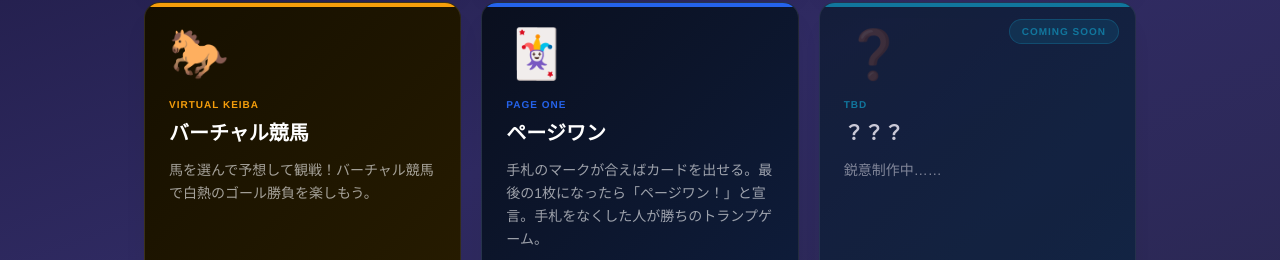
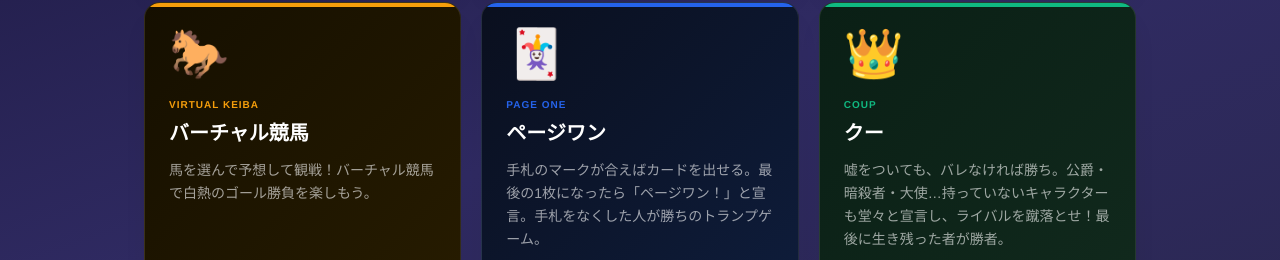
Before and after one commit to penmawashi8-ux/SKULL, a React (Vite) app in the folder hub/: page / in a window 1280 px wide. Shown: the part 692-952 px from the top of the page. Built offline with nearby package versions, Linux system fonts and the light colour scheme; no server answers.

Commit message:
ボドゲ広場にクー（Coup）を追加
https://claude.ai/code/session_01PA5kY5FBkuuuMEQEGowsdC

```diff
--- a/hub/src/App.tsx
+++ b/hub/src/App.tsx
@@ -112,6 +112,21 @@ const games: Game[] = [
     players: '1〜4人',
     duration: '約15〜30分',
     tags: ['トランプ', '特殊カード', 'パーティ'],
+  },
+  {
+    id: 'coup',
+    name: 'クー',
+    nameEn: 'COUP',
+    description:
+      '嘘をついても、バレなければ勝ち。公爵・暗殺者・大使…持っていないキャラクターも堂々と宣言し、ライバルを蹴落とせ！最後に生き残った者が勝者。',
+    icon: '👑',
+    status: 'available',
+    url: 'https://coup-two.vercel.app',
+    accentColor: '#10b981',
+    cardBg: 'linear-gradient(135deg, #0a1f15 0%, #122b1e 100%)',
+    players: '2〜6人',
+    duration: '約15〜30分',
+    tags: ['ブラフ', '心理戦', '推理'],
   },
   {
     id: 'tbd-1',
```
